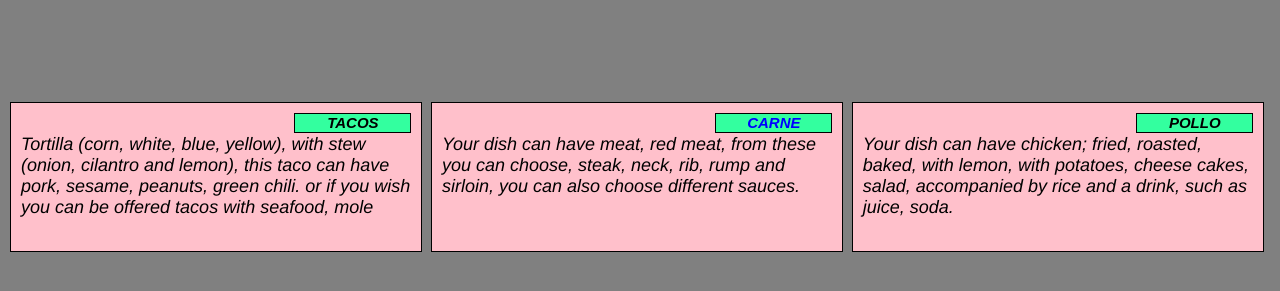
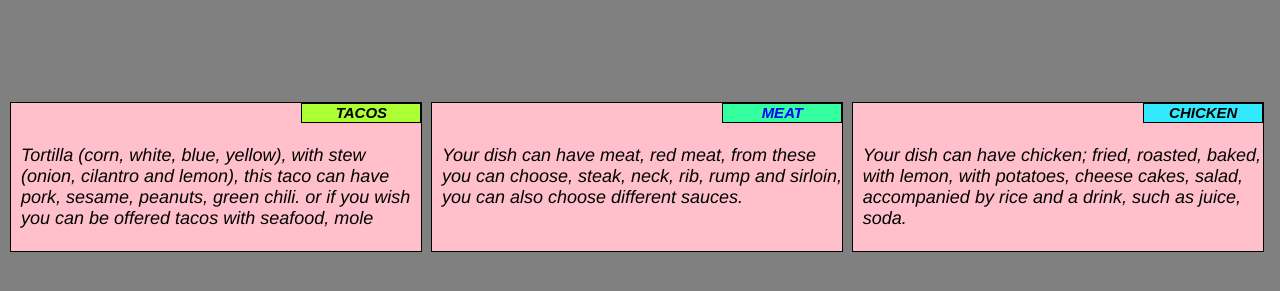
Before and after one commit to vivis9803/coursera-test, a plain HTML site: page site/index.html in a window 1280 px wide. Shown: the part 61-352 px from the top of the page. Drawn offline with Linux system fonts and the light colour scheme.

Commit message:
Adición

```diff
--- a/site/index.html
+++ b/site/index.html
@@ -40,9 +40,9 @@
 			text-align:center;
 		}
 
-		a{
+		g {
 			border:1px solid black;
-			background-color:#33FF9F;
+			background-color:#33E9FF;
 			width: 30%;
 			height: 20px;
 			font-family: arial;
@@ -50,6 +50,19 @@
 			float: right;
 			text-align:center;
 		}
+
+		a{
+			border:1px solid black;
+			background-color:#ACFF33;
+			width: 30%;
+			height: 20px;
+			font-family: arial;
+			color: black;
+			float: right;
+			text-align:center;
+			margin-left: 0px;
+		}
+
 		.row{ width: 100%;
          }
 		.pg { background-color: gray;}
@@ -57,7 +70,9 @@
 
         #lo {text-transform:uppercase;
         font-weight: bold;
-        font-size: 15px}
+        font-size: 15px;
+
+    }
 
 
          #sty {
@@ -67,7 +82,7 @@
 	font-style: italic;
 	font-size:18px;
 text-align:left;
-padding:10px 10px 10px 10px;
+padding:0px 0px 10px 10px;
 
 }
 
@@ -131,10 +146,10 @@ padding:10px 10px 10px 10px;
 	<h1>Our Menu</h1>
 	<br><br><br><br>
 	<div class="row">
-	<div class="c1 r2 p1"><p id="sty"><a id="lo">Tacos</a><br>Tortilla (corn, white, blue, yellow), with stew (onion, cilantro and lemon), this taco can have pork, sesame, peanuts, green chili.
+	<div class="c1 r2 p1"><p id="sty"><a id="lo">Tacos</a><br><br>Tortilla (corn, white, blue, yellow), with stew (onion, cilantro and lemon), this taco can have pork, sesame, peanuts, green chili.
 or if you wish you can be offered tacos with seafood, mole</p></div>
-	<div class="c1 r2 p1"><p id="sty"><b id="lo">carne</b><br>Your dish can have meat, red meat, from these you can choose, steak, neck, rib, rump and sirloin, you can also choose different sauces. </p></div>
-	<div class="c1 r3 p1"><p id="sty"><a id="lo"> pollo</a><br>Your dish can have chicken; fried, roasted, baked, with lemon, with potatoes, cheese cakes, salad, accompanied by rice and a drink, such as juice, soda.</p></div>
+	<div class="c1 r2 p1"><p id="sty"><b id="lo">Meat</b><br><br>Your dish can have meat, red meat, from these you can choose, steak, neck, rib, rump and sirloin, you can also choose different sauces. </p></div>
+	<div class="c1 r3 p1"><p id="sty"><g id="lo"> Chicken</g><br><br>Your dish can have chicken; fried, roasted, baked, with lemon, with potatoes, cheese cakes, salad, accompanied by rice and a drink, such as juice, soda.</p></div>
 
 
 
```
